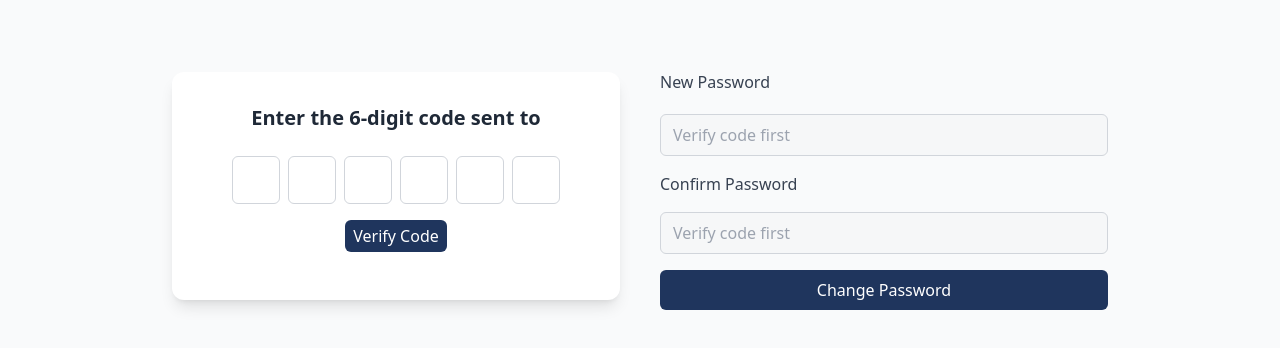
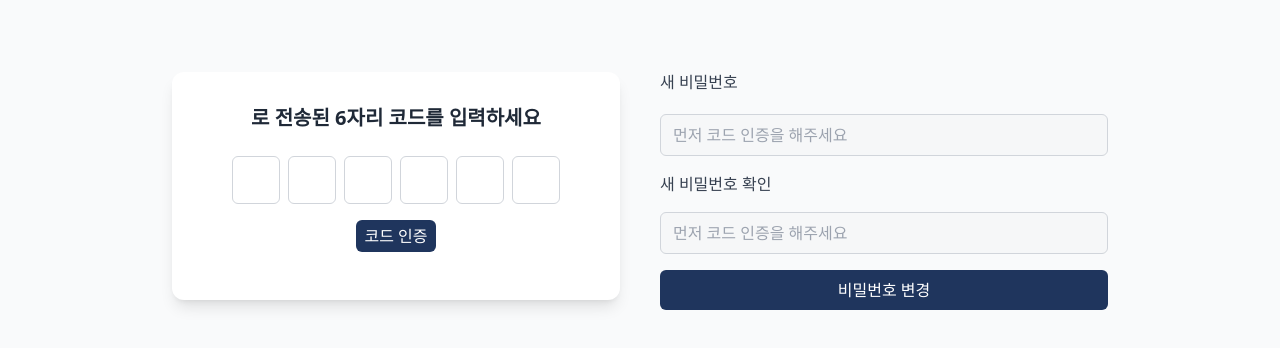
Before and after one commit to Raina-Moon/korip-web, a Next.js app: page /1/reset-password/verify-reset in a window 1280 px wide. Shown: the part 282-630 px from the top of the page. Built offline with nearby package versions, Linux system fonts and the light colour scheme; no server answers.

Commit message:
✨ add: implement localization for password reset functionality in English and Korean

```diff
--- /dev/null
+++ b/public/locales/ko/verif-reset.json
@@ -0,0 +1,21 @@
+{
+  "title": "비밀번호 재설정",
+  "subtitle": "<email>{{email}}</email>로 전송된 6자리 코드를 입력하세요",
+  "code_label": "인증 코드",
+  "verify_btn": "코드 인증",
+  "code_success": "코드 인증에 성공했습니다. 이제 비밀번호를 변경할 수 있습니다.",
+  "attempts_remaining": "남은 시도 횟수: {{count}}회",
+  "attempts_exceeded": "최대 시도 횟수를 초과했습니다. 새 인증 코드를 {{link}}.",
+  "request_new_code": "다시 요청하세요",
+  "new_password_label": "새 비밀번호",
+  "confirm_password_label": "새 비밀번호 확인",
+  "password_placeholder": "새 비밀번호 입력",
+  "confirm_password_placeholder": "새 비밀번호 재입력",
+  "verify_code_first": "먼저 코드 인증을 해주세요",
+  "change_password_btn": "비밀번호 변경",
+  "password_updated": "비밀번호가 성공적으로 변경되었습니다. 로그인 페이지로 이동합니다.",
+  "password_rule": "비밀번호는 10자 이상, 대문자, 숫자, 특수문자를 모두 포함해야 합니다.",
+  "password_mismatch": "비밀번호가 일치하지 않습니다.",
+  "code_invalid": "먼저 인증 코드를 확인해주세요.",
+  "error_generic": "비밀번호 변경에 실패했습니다. 다시 시도해주세요."
+}
--- a/src/app/[locale]/reset-password/verify-reset/page.tsx
+++ b/src/app/[locale]/reset-password/verify-reset/page.tsx
@@ -9,8 +9,10 @@ import { hideLoading, showLoading } from "@/lib/store/loadingSlice";
 import { useLocale } from "@/utils/useLocale";
 import { useRouter, useSearchParams } from "next/navigation";
 import React, { useEffect, useState } from "react";
+import { Trans, useTranslation } from "react-i18next";
 
 const VerifyandResetPage = () => {
+  const { t } = useTranslation("verif-reset");
   const [code, setCode] = useState(["", "", "", "", "", ""]);
   const [isCodeValid, setIsCodeValid] = useState(false);
   const [newPassword, setNewPassword] = useState("");
@@ -66,19 +68,17 @@ const VerifyandResetPage = () => {
     const passwordRegex = /^(?=.*[a-z])(?=.*[A-Z])(?=.*\d)(?=.*[^\w\s]).{10,}$/;
 
     if (!isCodeValid) {
-      alert("Please verify your code first.");
+      alert(t("code_invalid"));
       return;
     }
 
     if (!passwordRegex.test(newPassword)) {
-      alert(
-        "Password must be at least 10 characters long, contain uppercase, numbers, and special characters."
-      );
+      alert(t("password_rule"));
       return;
     }
 
     if (newPassword !== confirmPassword) {
-      alert("Passwords do not match.");
+      alert(t("password_mismatch"));
       return;
     }
 
@@ -87,10 +87,10 @@ const VerifyandResetPage = () => {
     dispatch(hideLoading());
 
     if (updatePassword.fulfilled.match(result)) {
-      alert("Password updated successfully. Redirecting to login...");
+      alert(t("password_updated"));
       router.push(`/${locale}/login`);
     } else {
-      alert(result.payload || "Failed to update password. Please try again.");
+      alert(result.payload || t("error_generic"));
     }
   };
 
@@ -98,8 +98,14 @@ const VerifyandResetPage = () => {
     <div className="min-h-screen bg-gray-50 flex items-center justify-center p-6">
       <div className="bg-white rounded-xl shadow-lg p-8 w-full max-w-md">
         <h2 className="text-xl font-semibold text-center mb-6 text-gray-800">
-          Enter the 6-digit code sent to{" "}
-          <span className="font-mono">{email}</span>
+          <Trans
+            i18nKey="subtitle"
+            ns="verif-reset"
+            values={{ email }}
+            components={{
+              email: <span className="font-mono font-bold text-primary-700" />,
+            }}
+          />
         </h2>
 
         <div className="flex justify-center gap-2 mb-4">
@@ -124,50 +130,50 @@ const VerifyandResetPage = () => {
             onClick={handleVerify}
             disabled={attemptsExceeded || isCodeValid}
           >
-            Verify Code
+            {t("verify_btn")}
           </button>
         </div>
 
         {remainingAttempts !== null && !attemptsExceeded && (
           <p className="text-sm text-center text-gray-600 mb-2">
-            Attempts remaining: {remainingAttempts}
+            {t("attempts_remaining", { count: remainingAttempts })}
           </p>
         )}
       </div>
 
       {attemptsExceeded && (
         <p className="text-red-600 text-sm text-center mt-2">
-          You've exceeded the maximum number of attempts. Please{" "}
+          {t("attempts_exceeded")}
           <a
             href={`/${locale}/reset-password`}
             className="underline text-primary-600"
           >
-            request a new reset code
+            {t("request_new_code")}
           </a>
           .
         </p>
       )}
 
       <div className="space-y-4 pt-2 w-full max-w-md ml-10">
-        <label className="block text-gray-700 mb-1">New Password</label>
+        <label className="block text-gray-700 mb-1">{t("new_password_label")}</label>
         <input
           type="password"
           value={newPassword}
           disabled={!isCodeValid}
           placeholder={
-            isCodeValid ? "Create new password" : "Verify code first"
+            isCodeValid ? t("password_placeholder") : t("verify_code_first")
           }
           className="w-full px-3 py-2 border rounded-md border-gray-300 outline-none focus:ring-2 focus:ring-primary-500"
           onChange={(e) => setNewPassword(e.target.value)}
         />
 
-        <label className="block text-gray-700 mb-1">Confirm Password</label>
+        <label className="block text-gray-700 mb-1">{t("confirm_password_label")}</label>
         <input
           type="password"
           value={confirmPassword}
           disabled={!isCodeValid}
           placeholder={
-            isCodeValid ? "Confirm new password" : "Verify code first"
+            isCodeValid ? t("confirm_password_placeholder") : t("verify_code_first")
           }
           className="w-full px-3 py-2 border rounded-md border-gray-300 outline-none focus:ring-2 focus:ring-primary-500"
           onChange={(e) => setConfirmPassword(e.target.value)}
@@ -179,7 +185,7 @@ const VerifyandResetPage = () => {
           onClick={handleUpdatePassword}
           className="w-full bg-primary-700 hover:bg-primary-500 text-white px-4 py-2 rounded-md"
         >
-          Change Password
+          {t("change_password_btn")}
         </button>
       </div>
     </div>
```
Also changed, not shown: public/locales/en/verif-reset.json (added, +21 -0 lines).
